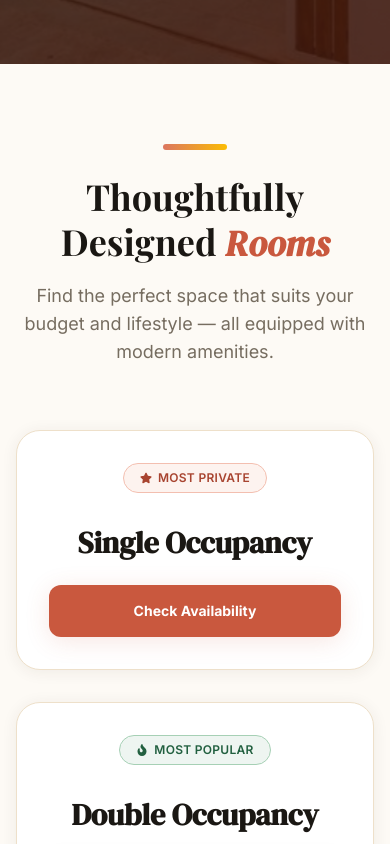
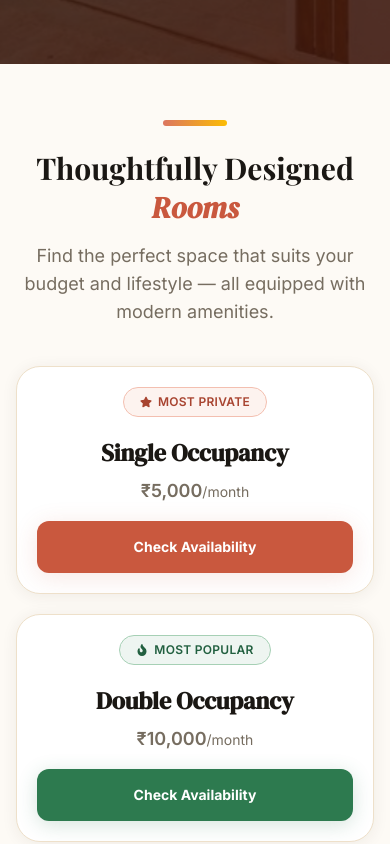
Before and after one commit to Muru-Pan/PG_Website, a React (Vite) app: page / in a window 390 px wide. Shown: the part 780-1624 px from the top of the page. Built offline with nearby package versions, Linux system fonts and the light colour scheme; a web font is replaced by a local one.

Commit message:
enhance: mobile responsiveness - 2-col amenities/gallery, pricing on rooms, compact padding

```diff
--- a/src/components/FAQ.jsx
+++ b/src/components/FAQ.jsx
@@ -64,7 +64,7 @@ export default function FAQ() {
                     initial={{ opacity: 0, y: 30 }}
                     animate={inView ? { opacity: 1, y: 0 } : {}}
                     transition={{ duration: 0.7 }}
-                    className="text-center mb-16"
+                    className="text-center mb-10 md:mb-16"
                 >
                     <div className="flex justify-center mb-6">
                         <div className="divider-warm" />
--- a/src/components/Footer.jsx
+++ b/src/components/Footer.jsx
@@ -23,12 +23,12 @@ const socialLinks = [
 
 export default function Footer() {
     return (
-        <footer className="bg-charcoal-900 border-t border-charcoal-800 pt-20 pb-10 text-cream-100 overflow-hidden relative">
+        <footer className="bg-charcoal-900 border-t border-charcoal-800 pt-12 pb-8 md:pt-20 md:pb-10 text-cream-100 overflow-hidden relative">
             {/* Background graphic */}
             <div className="absolute top-0 right-0 w-96 h-96 bg-terra-900/20 rounded-full blur-3xl -translate-y-1/2 translate-x-1/2 pointer-events-none" />
 
             <div className="max-w-7xl mx-auto px-4 md:px-8 lg:px-16 relative z-10">
-                <div className="grid grid-cols-1 md:grid-cols-2 lg:grid-cols-12 gap-12 lg:gap-8 mb-16">
+                <div className="grid grid-cols-1 md:grid-cols-2 lg:grid-cols-12 gap-8 md:gap-12 lg:gap-8 mb-12 md:mb-16">
 
                     {/* Brand */}
                     <div className="lg:col-span-4">
--- a/src/components/Gallery.jsx
+++ b/src/components/Gallery.jsx
@@ -33,7 +33,7 @@ export default function Gallery() {
                     initial={{ opacity: 0, y: 30 }}
                     animate={inView ? { opacity: 1, y: 0 } : {}}
                     transition={{ duration: 0.7 }}
-                    className="text-center mb-16"
+                    className="text-center mb-10 md:mb-16"
                 >
                     <div className="flex justify-center mb-6">
                         <div className="divider-warm" />
@@ -51,7 +51,7 @@ export default function Gallery() {
                     variants={containerVariants}
                     initial="hidden"
                     animate={inView ? 'visible' : 'hidden'}
-                    className="grid grid-cols-1 md:grid-cols-3 auto-rows-[220px] gap-4 md:gap-6"
+                    className="grid grid-cols-2 md:grid-cols-3 auto-rows-[150px] md:auto-rows-[220px] gap-3 md:gap-6"
                 >
                     {galleryItems.map((item, i) => (
                         <motion.div
--- a/src/components/Hero.jsx
+++ b/src/components/Hero.jsx
@@ -54,7 +54,7 @@ export default function Hero() {
             </div>
 
             {/* Content */}
-            <div className="relative z-10 max-w-7xl mx-auto px-4 md:px-8 lg:px-16 pt-32 pb-20">
+            <div className="relative z-10 max-w-7xl mx-auto px-4 md:px-8 lg:px-16 pt-24 pb-14 md:pt-32 md:pb-20">
                 <div className="max-w-3xl">
 
 
--- a/src/components/Location.jsx
+++ b/src/components/Location.jsx
@@ -21,7 +21,7 @@ export default function Location() {
                     initial={{ opacity: 0, y: 30 }}
                     animate={inView ? { opacity: 1, y: 0 } : {}}
                     transition={{ duration: 0.7 }}
-                    className="text-center mb-16"
+                    className="text-center mb-10 md:mb-16"
                 >
                     <div className="flex justify-center mb-6">
                         <div className="divider-warm" />
--- a/src/components/Rooms.jsx
+++ b/src/components/Rooms.jsx
@@ -60,7 +60,7 @@ export default function Rooms() {
                     initial={{ opacity: 0, y: 30 }}
                     animate={inView ? { opacity: 1, y: 0 } : {}}
                     transition={{ duration: 0.7 }}
-                    className="text-center mb-16"
+                    className="text-center mb-10 md:mb-16"
                     ref={ref}
                 >
                     <div className="flex justify-center mb-6">
@@ -79,7 +79,7 @@ export default function Rooms() {
                     variants={containerVariants}
                     initial="hidden"
                     animate={inView ? 'visible' : 'hidden'}
-                    className="grid grid-cols-1 md:grid-cols-2 lg:grid-cols-3 gap-8 lg:gap-10"
+                    className="grid grid-cols-1 md:grid-cols-2 lg:grid-cols-3 gap-5 md:gap-8 lg:gap-10"
                 >
                     {rooms.map((room, i) => (
                         <motion.div
@@ -89,15 +89,16 @@ export default function Rooms() {
                             className="card-surface rounded-3xl overflow-hidden card-hover relative text-center md:text-left"
                         >
                             {/* Badge */}
-                            <div className="p-8 pb-0 flex justify-center md:justify-start">
+                            <div className="p-5 md:p-8 pb-0 flex justify-center md:justify-start">
                                 <div className={room.tagColor}>
                                     {room.tagIcon} {room.tag}
                                 </div>
                             </div>
 
                             {/* Content */}
-                            <div className="p-8">
-                                <h3 className="font-accent text-3xl font-bold text-charcoal-900 mb-6">{room.type}</h3>
+                            <div className="p-5 md:p-8">
+                                <h3 className="font-accent text-2xl md:text-3xl font-bold text-charcoal-900 mb-2">{room.type}</h3>
+                                <p className="text-charcoal-500 font-semibold text-lg mb-4 md:mb-6">₹{room.price}<span className="text-sm font-normal">{room.period}</span></p>
 
                                 <Link to="contact" smooth duration={600} offset={-80}>
                                     <button className={`${room.btnColor} w-full justify-center text-sm py-4 rounded-xl`}>
--- a/src/components/Testimonials.jsx
+++ b/src/components/Testimonials.jsx
@@ -66,7 +66,7 @@ export default function Testimonials() {
                     initial={{ opacity: 0, y: 30 }}
                     animate={inView ? { opacity: 1, y: 0 } : {}}
                     transition={{ duration: 0.7 }}
-                    className="text-center mb-16"
+                    className="text-center mb-10 md:mb-16"
                 >
                     <div className="flex justify-center mb-6">
                         <div className="divider-warm" />
@@ -100,7 +100,7 @@ export default function Testimonials() {
                     >
                         {testimonials.map((t, i) => (
                             <SwiperSlide key={i} className="h-auto">
-                                <div className="card-surface rounded-3xl p-8 h-full flex flex-col hover:shadow-warm transition-shadow duration-300">
+                                <div className="card-surface rounded-3xl p-5 md:p-8 h-full flex flex-col hover:shadow-warm transition-shadow duration-300">
                                     <FaQuoteLeft className="text-terra-200 text-4xl mb-6" />
 
                                     <p className="text-charcoal-600 text-[15px] leading-relaxed flex-1 mb-8 italic">
--- a/src/index.css
+++ b/src/index.css
@@ -40,7 +40,7 @@
 
   /* Section title */
   .section-title {
-    @apply font-display text-4xl md:text-5xl lg:text-6xl font-bold leading-tight text-charcoal-900;
+    @apply font-display text-3xl md:text-5xl lg:text-6xl font-bold leading-tight text-charcoal-900;
   }
 
   .section-subtitle {
@@ -74,7 +74,7 @@
 
   /* Section padding */
   .section-padding {
-    @apply py-20 md:py-28 px-4 md:px-8 lg:px-16;
+    @apply py-14 md:py-28 px-4 md:px-8 lg:px-16;
   }
 
   /* Card hover lift */
```
Also changed, not shown: src/components/Amenities.jsx (+6 -6 lines), src/components/Contact.jsx (+4 -4 lines).
